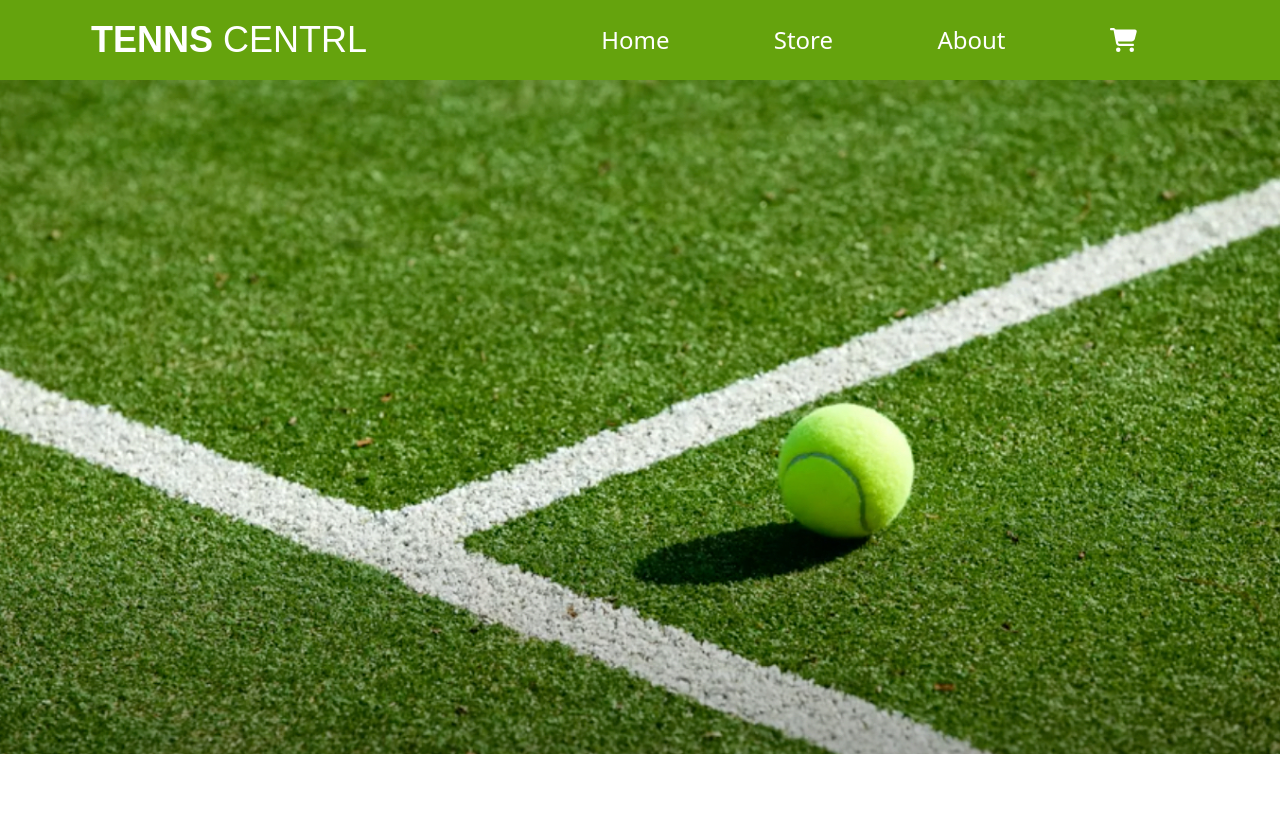
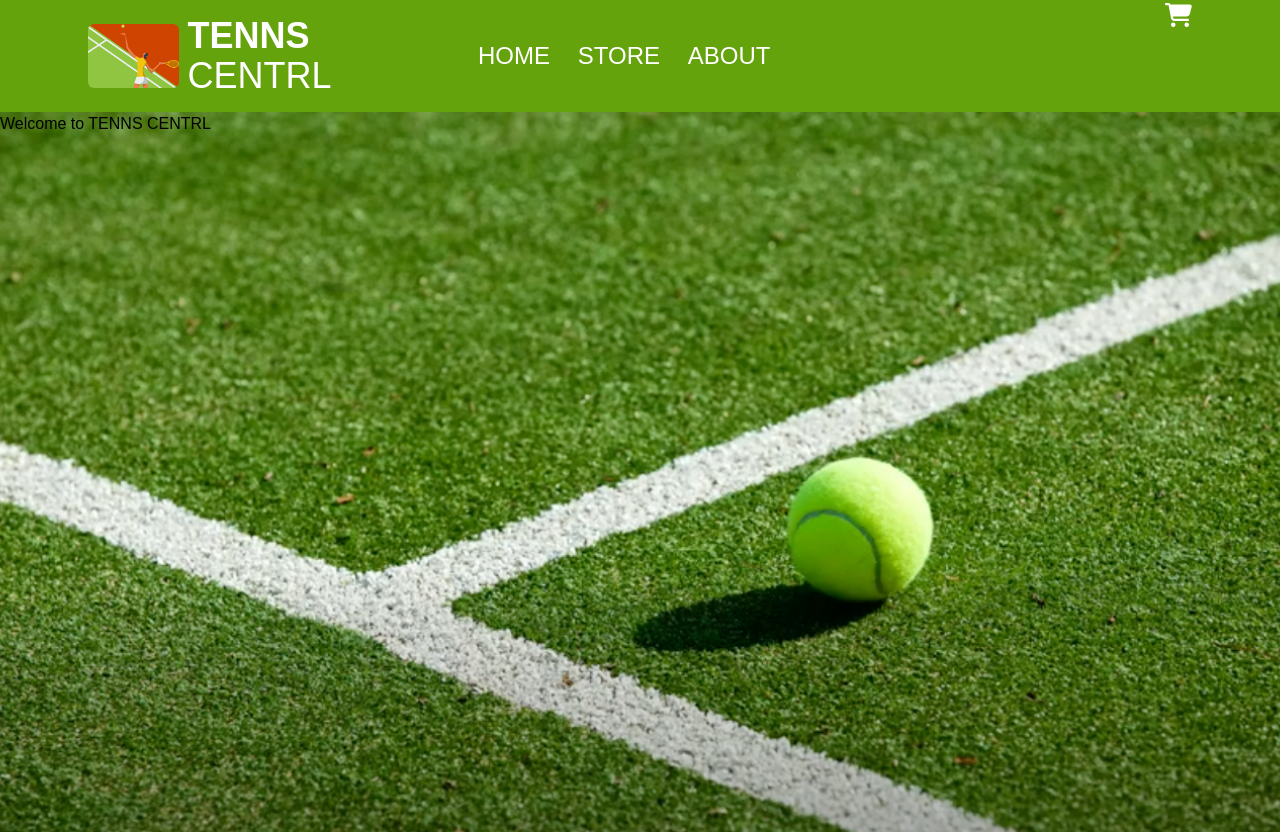
Before and after one commit to sumedh-inamdar/shopping-cart, a React (Create React App) app: page / in a window 1280 px wide. Before the commit the page ends 800 px from the top, so only its background shows below. Built offline with nearby package versions, Linux system fonts and the light colour scheme.

Commit message:
Added bg image, default font-family to base layer, nav bar refactor (in-progress)

```diff
--- a/src/components/Home.js
+++ b/src/components/Home.js
@@ -1,10 +1,10 @@
 import React from 'react';
-import homeBG from '../assets/homepage-bg.jpg';
+// import homeBG from '../assets/homepage-bg.jpg';
 
 export default function Home() {
   return (
-    <div>
-      <img src={homeBG} alt="tennis court" />
+    <div className="bg-tennis-court h-[720px] bg-cover bg-no-repeat bg-center">
+      <div>Welcome to TENNS CENTRL</div>
     </div>
   );
 }
--- a/src/components/Nav.js
+++ b/src/components/Nav.js
@@ -2,29 +2,39 @@ import React from 'react';
 import { Link } from 'react-router-dom';
 import { FontAwesomeIcon } from '@fortawesome/react-fontawesome';
 import { faShoppingCart } from '@fortawesome/free-solid-svg-icons';
+import logo from '../assets/logo.jpg';
 
 export default function Nav() {
   return (
-    <nav className="flex justify-around items-center h-20 bg-lime-600 text-white">
-      <h3 className="font-josefin font-bold text-4xl">
+    <nav className="bg-lime-600 text-white">
+      <div className="max-w-6xl mx-auto px-4">
+        <div className="flex justify-between">
+          <div className="flex space-x-7">
+            <div>
+              <Link className="flex items-center py-4 px-2" to="/">
+                <img src={logo} alt="logo" className="h-16 mr-2 rounded-md" />
+                <h3 className="font-bold text-4xl">
                   TENNS <span className="font-light">CENTRL</span>
                 </h3>
+              </Link>
+            </div>
             <ul className="flex w-1/2 justify-around items-center list-none">
-        <Link className="navLink text-2xl" to="/">
-          <li>Home</li>
+              <Link className="navLink text-2xl font-light mx-2" to="/">
+                <li>HOME</li>
               </Link>
-        <Link className="navLink text-2xl" to="/store">
-          <li>Store</li>
+              <Link className="navLink text-2xl font-light mx-2" to="/store">
+                <li>STORE</li>
               </Link>
-        <Link className="navLink text-2xl" to="/about">
-          <li>About</li>
-        </Link>
-        <Link className="navLink text-2xl" to="/checkout">
-          <li>
-            <FontAwesomeIcon icon={faShoppingCart} />
-          </li>
+              <Link className="navLink text-2xl font-light mx-2" to="/about">
+                <li>ABOUT</li>
               </Link>
             </ul>
+          </div>
+          <Link className="navLink text-2xl mx-2" to="/checkout">
+            <FontAwesomeIcon icon={faShoppingCart} />
+          </Link>
+        </div>
+      </div>
     </nav>
   );
 }
--- a/src/index.css
+++ b/src/index.css
@@ -3,3 +3,9 @@
 @tailwind utilities;
 
 @import url('https://fonts.googleapis.com/css2?family=Josefin+Sans:wght@100;200;300;400;500;600;700&display=swap');
+
+@layer base {
+  html {
+    font-family: Josefin Sans, sans-serif;
+  }
+}
--- a/tailwind.config.js
+++ b/tailwind.config.js
@@ -7,6 +7,9 @@ module.exports = {
     extend: {
       fontFamily: {
         josefin: ['Josefin Sans', 'sans-serif']
+      },
+      backgroundImage: {
+        'tennis-court': "url('./assets/homepage-bg.jpg')"
       }
     }
   },
```
Also changed, not shown: src/assets/logo.jpg (added). Lines whose indentation alone changed are shown as unchanged.
